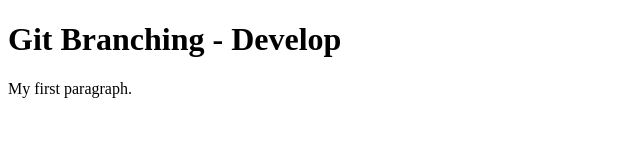
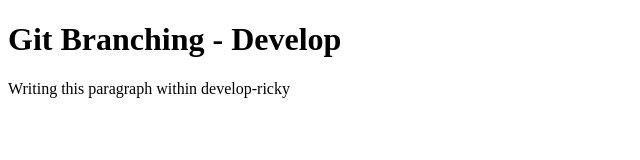
Before and after one commit to rickydiancin/branching, a plain HTML site: page index.html in a window 1280 px wide. Shown: the whole page, without its empty margins (0-640 px from the left). Drawn offline with Linux system fonts and the light colour scheme.

Commit message:
modified index about and contact files

```diff
--- a/index.html
+++ b/index.html
@@ -3,7 +3,7 @@
 <body>
 
 <h1>Git Branching - Develop</h1>
-<p>My first paragraph.</p>
+<p>Writing this paragraph within develop-ricky</p>
 
 </body>
 </html>
```
Also changed, not shown: about.html (+1 -0 lines), contact.html (+1 -0 lines).
